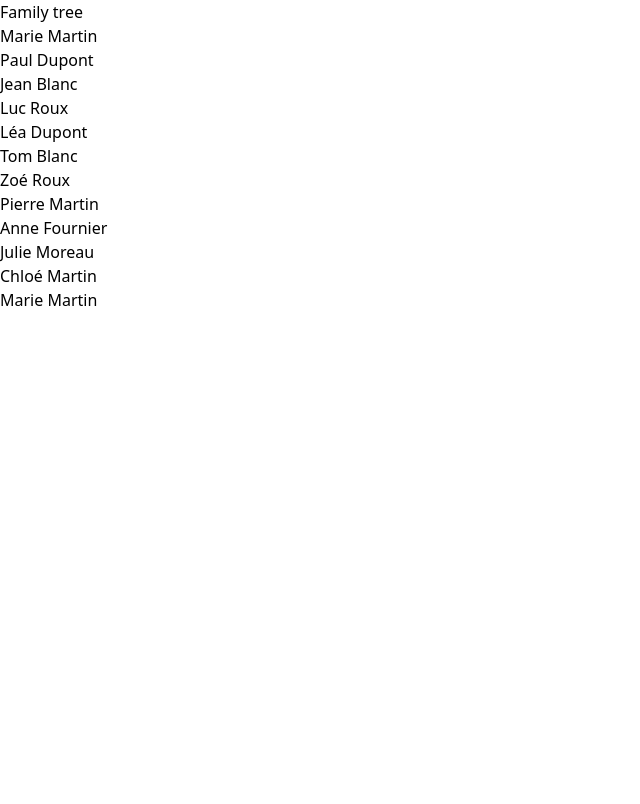
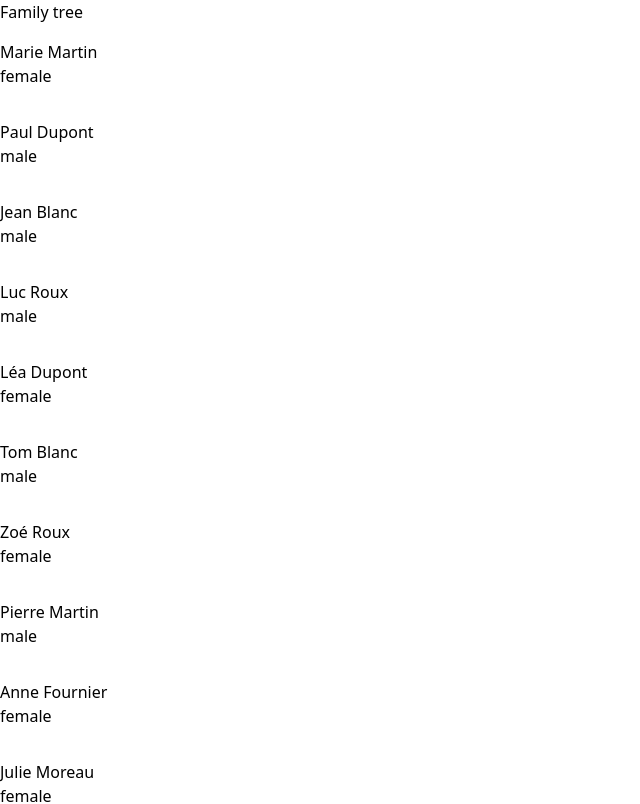
Before and after one commit to andrew-ob/Family-tree-2026-vue, a Nuxt app: page / in a window 1280 px wide. Shown: the top 804 px of the page, without its empty margins (0-640 px from the left). Built offline with nearby package versions, Linux system fonts and the light colour scheme.

Commit message:
feat: add CardInfo

```diff
--- /dev/null
+++ b/app/components/person/CardInfo.vue
@@ -0,0 +1,14 @@
+<template>
+  <div class="py-4">
+    <div>{{ person.firstName }} {{ person.lastName }}</div>
+    <div>{{ person.sex }}</div>
+  </div>
+</template>
+
+<script setup lang="ts">
+import type { Person } from '~~/shared/types/familyTypes'
+
+defineProps<{
+  person: Person
+}>()
+</script>
--- a/app/pages/index.vue
+++ b/app/pages/index.vue
@@ -8,7 +8,10 @@
         :key="person.id"
       >
         <NuxtLink :to="`/person/${person.id}`">
-          {{ person.firstName }} {{ person.lastName }}
+          <PersonCardInfo
+            :key="person.id"
+            :person="person"
+          />
         </NuxtLink>
       </li>
     </ul>
```
